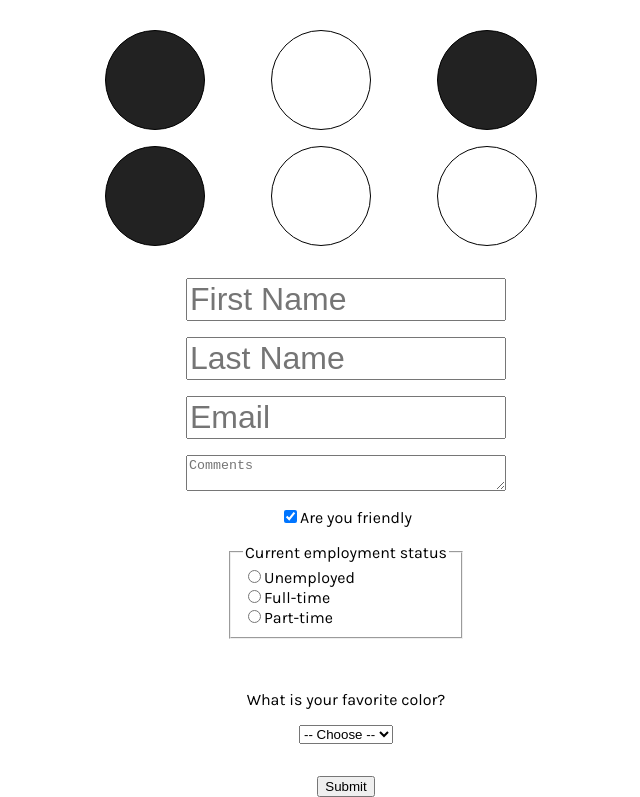
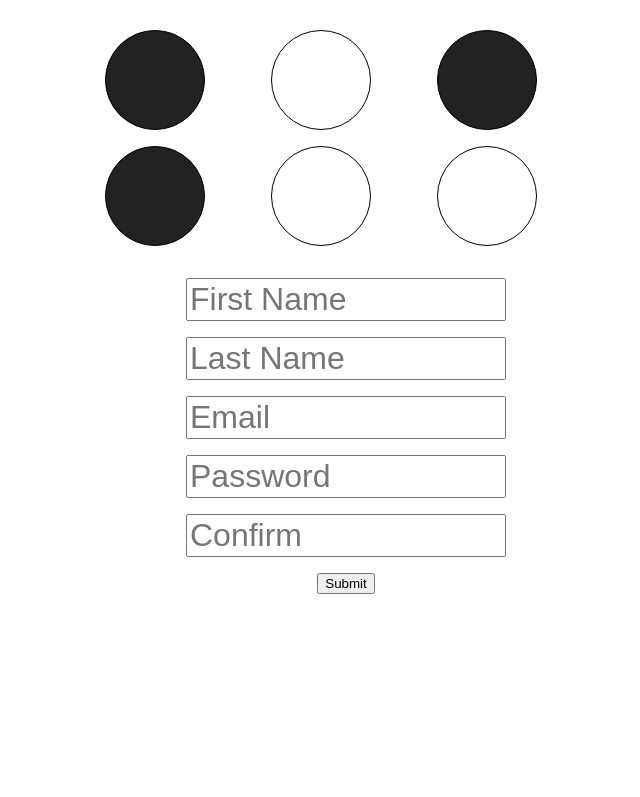
Before and after one commit to jlee1546/react_practice, a React (Create React App) app: page / in a window 1280 px wide. Shown: the part 286-1083 px from the top of the page, without its empty margins (294-934 px from the left). After the commit the page ends 880 px from the top, so only its background shows below. Built offline with nearby package versions, Linux system fonts and the light colour scheme.

Commit message:
Create new form

```diff
--- a/src/components/Input.js
+++ b/src/components/Input.js
@@ -5,125 +5,63 @@ function Input() {
     firstName: "",
     lastName: "",
     email: "",
-    comments: "",
-    isFriendly: true,
-    employment: "",
-    favColor: "",
+    password: "",
+    passwordConfirmation: "",
   });
 
-  function changeHandler(event) {
-    console.log(event.target.checked);
-    const { name, value, type, checked } = event.target;
-    setFormData((prevState) => {
-      return {
-        ...prevState,
-        [name]: type === "checkbox" ? checked : value,
-      };
-    });
+  function clickHandler(event) {
+    console.log(event.target.value);
+    const { name, value } = event.target;
+    setFormData((prevState) => ({
+      ...prevState,
+      [name]: value,
+    }));
   }
 
-  function processForm(event) {
+  function submitFormData(event) {
     event.preventDefault();
     console.log(formData);
   }
 
   return (
-    <form onSubmit={processForm}>
+    <form onSubmit={submitFormData}>
       <input
+        name="firstName"
         type="text"
         placeholder="First Name"
-        name="firstName"
-        onChange={changeHandler}
         value={formData.firstName}
+        onChange={clickHandler}
       />
       <input
+        name="lastName"
         type="text"
         placeholder="Last Name"
-        name="lastName"
-        onChange={changeHandler}
         value={formData.lastName}
+        onChange={clickHandler}
       />
       <input
+        name="email"
         type="email"
         placeholder="Email"
-        name="email"
-        onChange={changeHandler}
         value={formData.email}
+        onChange={clickHandler}
       />
-      <textarea
-        placeholder="Comments"
-        name="comments"
-        onChange={changeHandler}
-        value={formData.comments}
+      <input
+        name="password"
+        type="password"
+        placeholder="Password"
+        value={formData.password}
+        onChange={clickHandler}
       />
-      <div>
-        <input
-          type="checkbox"
-          id="isFriendly"
-          onChange={changeHandler}
-          checked={formData.isFriendly}
-          name="isFriendly"
-        />
-        <label htmlFor="isFriendly">Are you friendly</label>
-      </div>
-      <fieldset>
-        <legend>Current employment status</legend>
-
-        <input
-          type="radio"
-          id="unemployed"
-          name="employment"
-          value="unemployed"
-          checked={formData.employment === "unemployed"}
-          onChange={changeHandler}
-        />
-        <label htmlFor="unemployed">Unemployed</label>
-
-        <br />
-
-        <input
-          type="radio"
-          id="full-time"
-          name="employment"
-          value="full-time"
-          checked={formData.employment === "full-time"}
-          onChange={changeHandler}
-        />
-        <label htmlFor="full-time">Full-time</label>
-        <br />
-
-        <input
-          type="radio"
-          id="part-time"
-          name="employment"
-          value="part-time"
-          checked={formData.employment === "part-time"}
-          onChange={changeHandler}
-        />
-        <label htmlFor="part-time">Part-time</label>
-      </fieldset>
-      <br />
-
-      <label htmlFor="favColor">What is your favorite color?</label>
-
-      <select
-        id="favColor"
-        value={formData.favColor}
-        onChange={changeHandler}
-        name="favColor"
-      >
-        <option value="">-- Choose --</option>
-        <option value="red">Red</option>
-        <option value="orange">Orange</option>
-        <option value="yellow">Yelloww</option>
-        <option value="green">Green</option>
-        <option value="blue">Blue</option>
-        <option value="indigo">Indigo</option>
-        <option value="violet">Violet</option>
-      </select>
+      <input
+        name="passwordConfirmation"
+        type="password"
+        placeholder="Confirm"
+        value={formData.passwordConfirmation}
+        onChange={clickHandler}
+      />
       <button>Submit</button>
     </form>
   );
 }
-
 export default Input;
```
